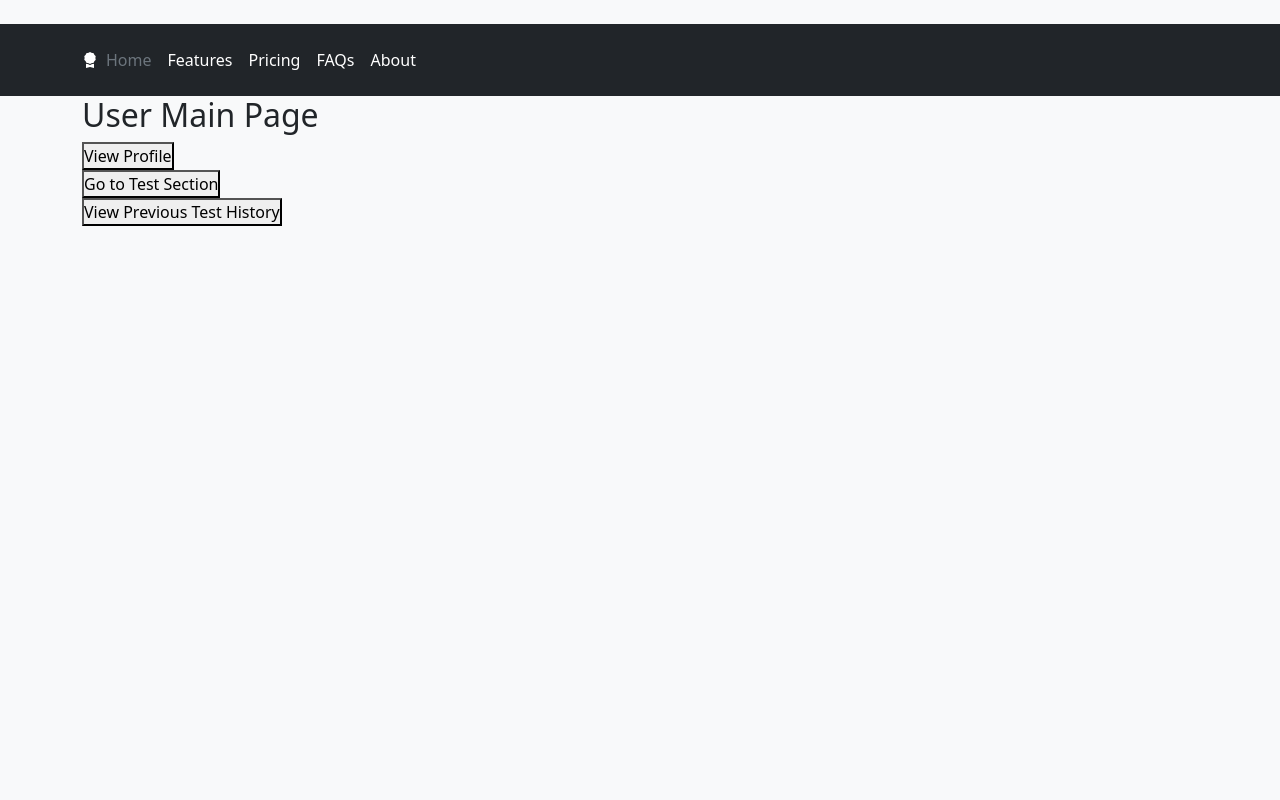
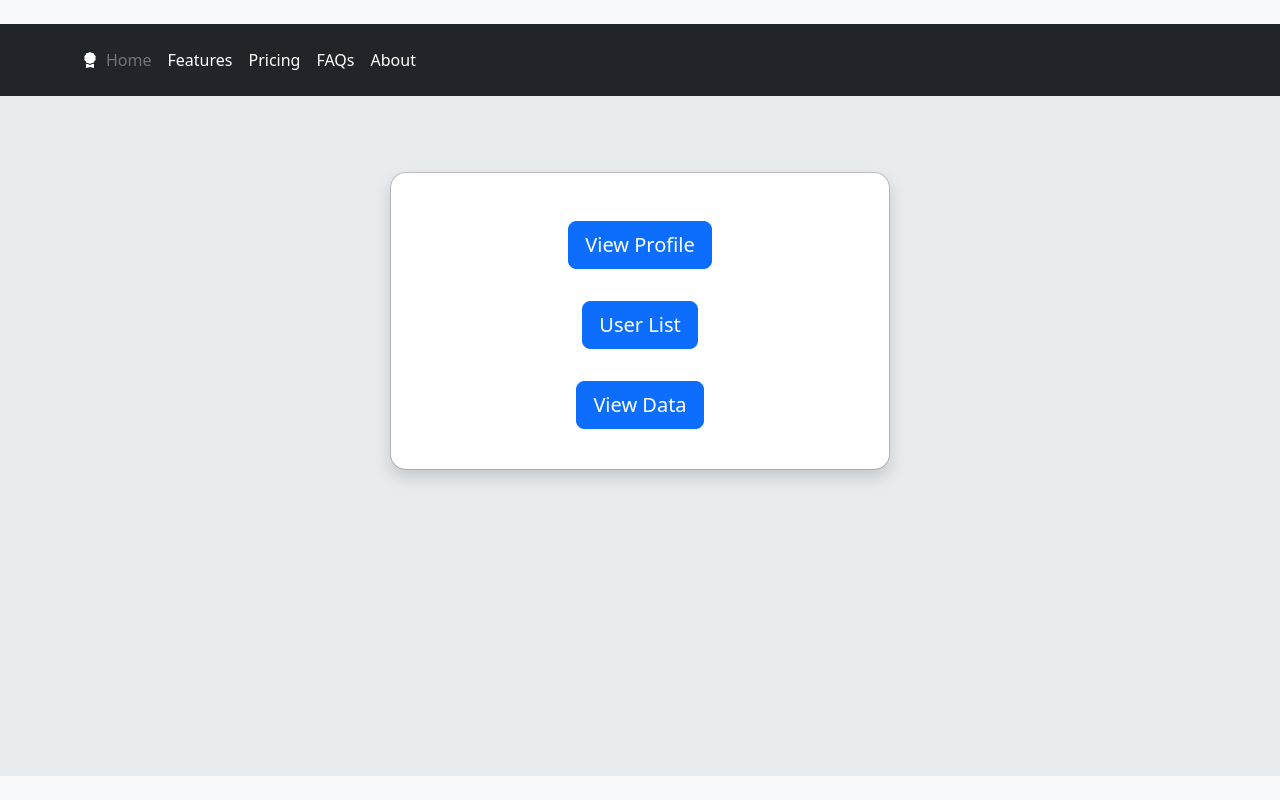
Before and after one commit to Shraddhamali2104/QuizProject2, a Flask app: page /student in a window 1280 px wide. Run offline with Flask 3, Linux system fonts and the light colour scheme; the visitor is signed in with stand-in values (Sample User, id 1).

Commit message:
Student home change

```diff
--- a/templates/student/home.html
+++ b/templates/student/home.html
@@ -12,27 +12,28 @@
 
 {% block middle_content %}
     <!-- Middle content -->
-
-    <div class="container">
-        <h2>User Main Page</h2>
-
-        <!-- Form for viewing profile -->
-        <form action="/view_profile/{{ username }}" method="GET">
-            <!-- <input type="hidden" name="user_type" value="student"> -->
-            <button type="submit">View Profile</button>
-        </form>
-
-        <!-- Form for going to test section -->
-        <form action="/go_to_test_section" method="GET">
-            <!-- <input type="hidden" name="username" value="{{ username }}"> -->
-            <button type="submit">Go to Test Section</button>
-        </form>
-
-        <!-- Form for viewing previous test history -->
-        <form action="/view_previous_tests" method="GET">
-            <!-- <input type="hidden" name="username" value="{{ username }}"> -->
-            <button type="submit">View Previous Test History</button>
-        </form>
+    <div class="modal modal-sheet position-static d-block bg-body-secondary p-4 py-md-5" tabindex="-1" role="dialog" id="modalSignin">
+        <div class="modal-dialog" role="document">
+            <div class="modal-content rounded-4 shadow">
+                <div class="modal-header p-5 pb-4 border-bottom-0">
+                    <div class="container text-center">
+                        <div class="row row-gap-3 justify-content-center">
+                            <form action="/view_profile/{{ username }}" method ="GET">
+                                <!-- <input type="hidden" name="user_type" value="admin"> -->
+                                <button type="submit" class="btn btn-primary btn-lg mb-3">View Profile</button>
+                            </form>
+                            <form action="/go_to_test_section" method="GET">
+                                <button type="submit" class="btn btn-primary btn-lg mb-3">User List</button>
+                            </form>
+                            <form action="/view_previous_tests" method="GET">
+                                <!-- <input type="hidden" name="username" value="{{username}}"> -->
+                                <button type="submit" class="btn btn-primary btn-lg mb-3">View Data</button>
+                            </form>
+                        </div>
+                    </div>
+                </div>
+            </div>
+        </div>
     </div>
 
 {% endblock %}
```
Also changed, not shown: templates/admin/home1.html (+9 -27 lines).
